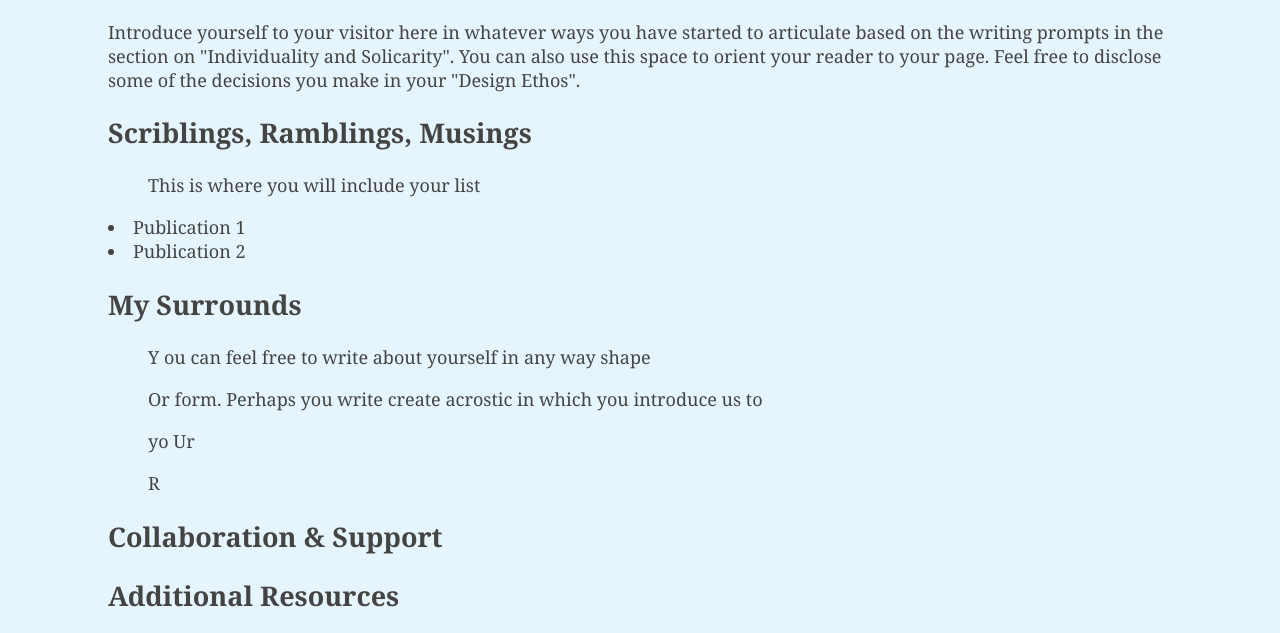
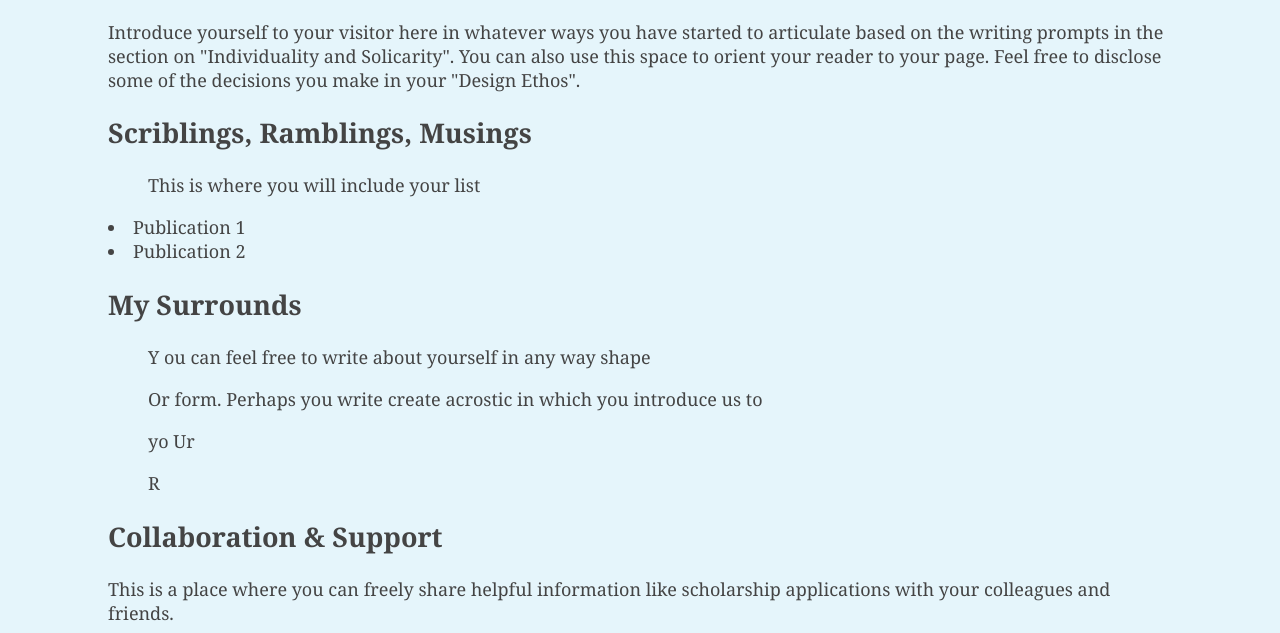
Before and after one commit to scholarslab/yournamehere-template, a plain HTML site: page index.html in a window 1280 px wide. Shown: the part 167-800 px from the top of the page. Drawn offline with Linux system fonts and the light colour scheme.

Commit message:
description of collab and support

```diff
--- a/index.html
+++ b/index.html
@@ -33,7 +33,7 @@
 
     <section id="collaboration">
         <h2>Collaboration & Support</h2>
-
+        This is a place where you can freely share helpful information like scholarship applications with your colleagues and friends.
     </section>
     <section id="resources">
         <h2>Additional Resources </h2>
```
